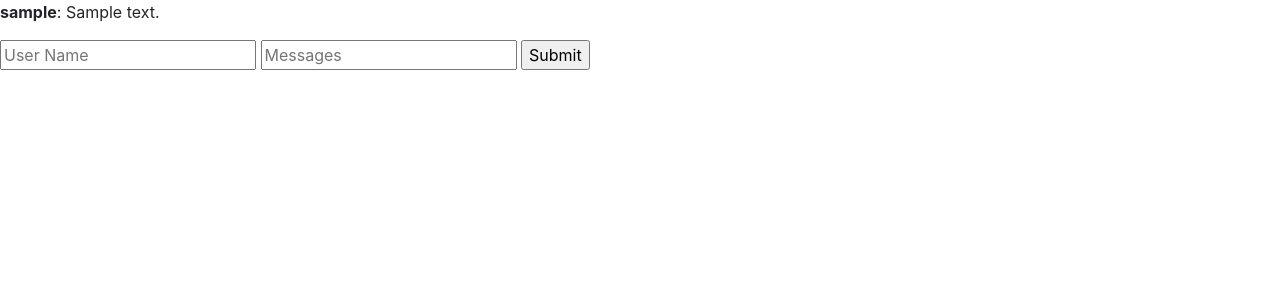
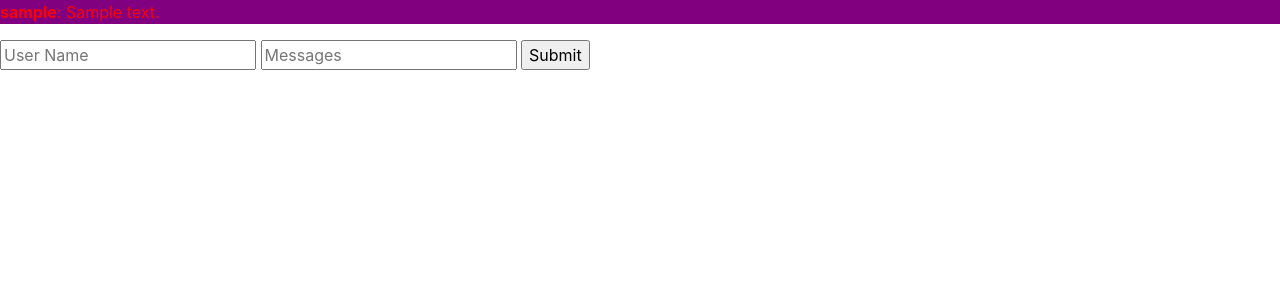
Before and after one commit to StaceyCarter/vet_calc, a Flask app: page /chat/messages/1 in a window 1280 px wide. Shown: the part 56-356 px from the top of the page. Run offline with Flask 2, Linux system fonts and the light colour scheme; a user stored in the database is signed in; tables that the repository leaves empty hold one stand-in row (values such as "Sample post"); some libraries are stand-ins or nearby versions.

Commit message:
added class identification to users when loaded into chat

```diff
--- a/server.py
+++ b/server.py
@@ -30,6 +30,8 @@ from werkzeug.security import generate_password_hash, check_password_hash
 from werkzeug.utils import secure_filename
 
 from flask_socketio import SocketIO, Namespace, join_room, leave_room, send, emit, rooms
+
+from PIL import Image
 
 
 # Creates an instance of a Flask object
@@ -414,18 +416,9 @@ def upload_pic():
     user.pic = file.filename
     db.session.commit()
 
+
     s3.Bucket(os.environ.get('S3_BUCKET')).put_object(Key=file.filename, Body=file)
-    # if "profile_pic" not in request.files:
-    #     return "Can't find file"
-    #
-    # file = request.files['profile_pic']
-    #
-    # if file.filename == "":
-    #     return "please select a file"
-    # else:
-    #     file.filename = secure_filename(file.filename)
-    #     output = upload_file_to_s3(file)
-    #     return str(output)
+
     return redirect('/profile')
 
 
@@ -582,10 +575,9 @@ def send_message(data):
 
     room = data['room']
 
-    print("\n\n\n\n\n\n ROOOMS: ", rooms())
-
     # Sets the username to be the person who is logged in.
     data['username'] = current_user.username
+    data['sender'] = current_user.id
     emit('my_response', data, room=room)
 
 @socketio.on('leave')
--- a/static/js/chat.js
+++ b/static/js/chat.js
@@ -27,6 +27,6 @@ let form = $('form').on('submit', (e) => {
     console.log(msg)
     if ( typeof msg.username !== 'undefined'){
       $('h3').remove()
-      $('div.message_holder').append( '<p><b style="color: #000">' + msg.username + '</b>: ' + msg.message + '</p>')
+      $('div.message_holder').append( '<div><b style="color: #000">' + msg.username + '</b>: ' + msg.message + '</div>')
     }
   })
--- a/static/js/trie_search.js
+++ b/static/js/trie_search.js
@@ -73,7 +73,7 @@ const trie = new Trie();
 search.addEventListener('keyup', () => {
 
     // Returns an array of words.
-    const nodes = trie.findWords(search.value);
+    const nodes = trie.findWords(search.value.toLowerCase());
 
     if (!nodes.length) return;
 
--- a/static/styles/main.css
+++ b/static/styles/main.css
@@ -35,3 +35,15 @@ h1 {
   height : 20%;
   width : 20%;
 }
+
+.message {
+    color : red;
+}
+
+.other-user-sender {
+    background-color : green;
+}
+
+.current-user-sender {
+    background-color : purple;
+}
--- a/templates/chat.html
+++ b/templates/chat.html
@@ -5,7 +5,10 @@
 
     <div class="message_holder">
 {% for message in previous_messages %}
+
+        <div class="message {{ 'current-user-sender' if message.sender_user.id == current_user.id else 'other-user-sender' }}">
    <p><b>{{ message.sender_user.username }}</b>: {{ message.message_body }}</p>
+        </div>
 {% endfor %}
     </div>
 
```
